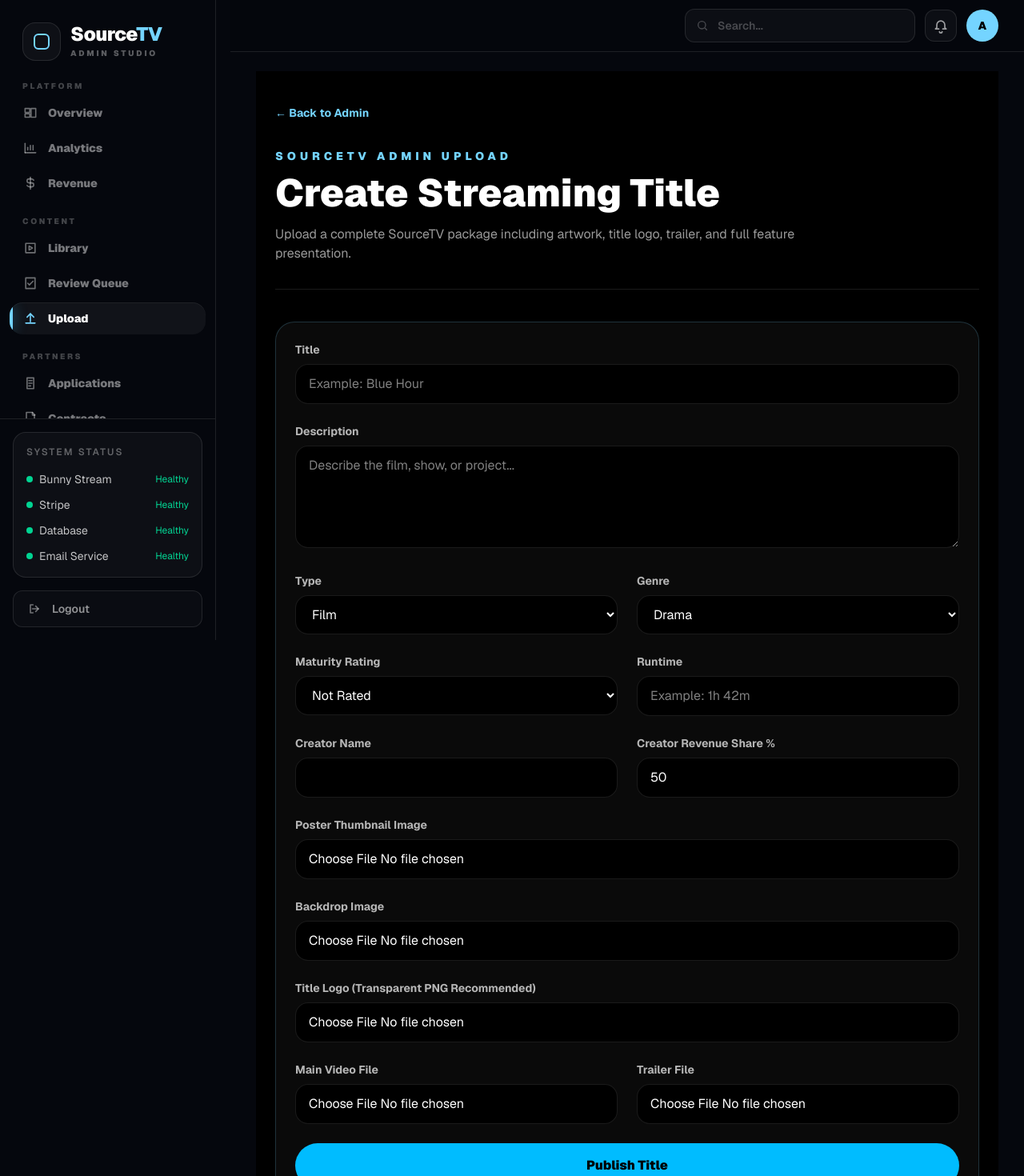
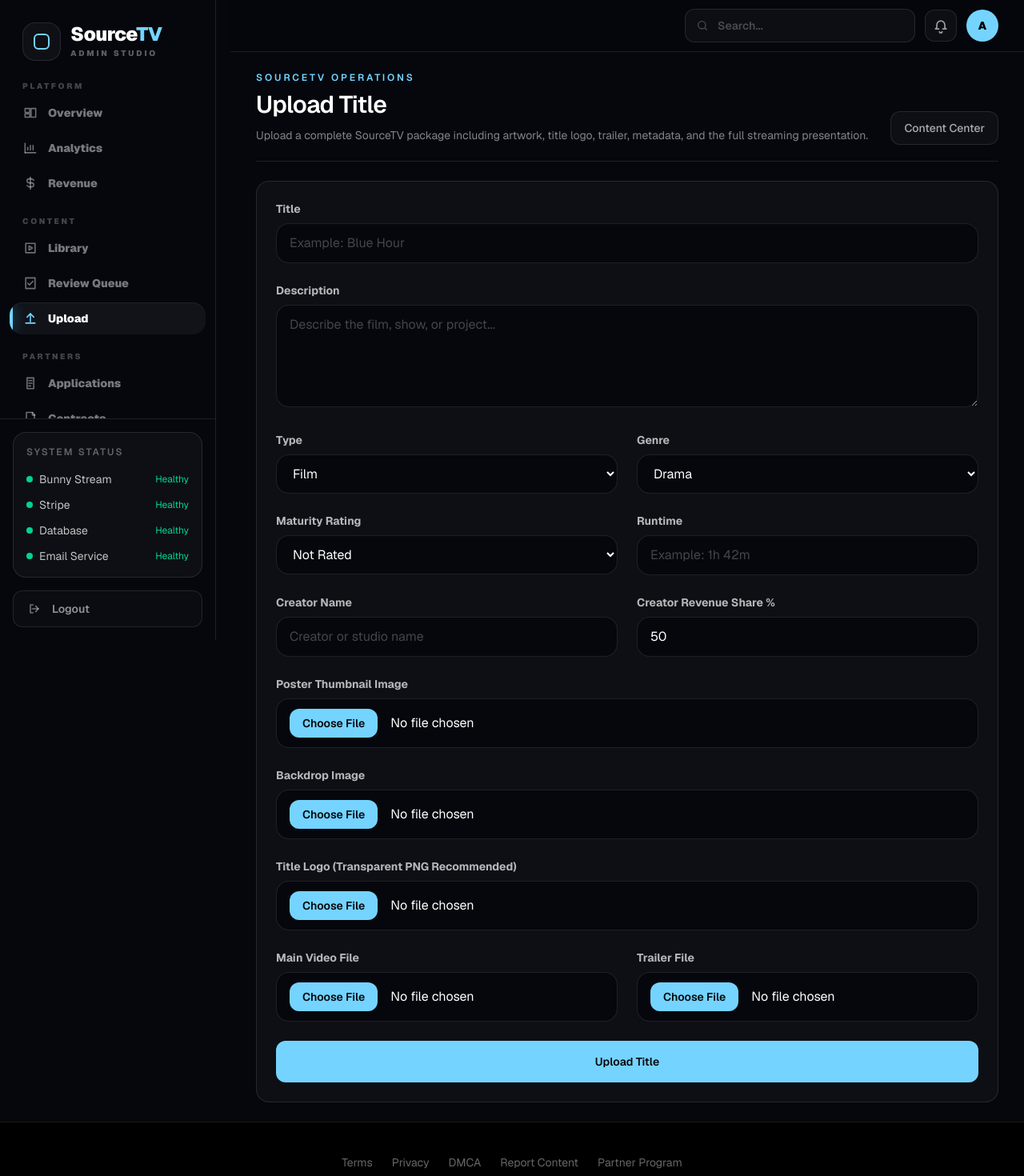
Before and after one commit to EvaTeo/SourceTV, a Next.js app: page /admin/upload in a window 1280 px wide. Shown: the top 1470 px of the page at 80% size. Built offline with nearby package versions, Linux system fonts and the light colour scheme.

Commit message:
Polish admin upload page

```diff
--- a/app/admin/upload/page.tsx
+++ b/app/admin/upload/page.tsx
@@ -1,7 +1,9 @@
 "use client";
 
+import Link from "next/link";
 import { useState } from "react";
-import Link from "next/link";
+
+import AdminPageHeader from "@/app/components/admin/AdminPageHeader";
 
 export default function AdminUploadPage() {
   const [form, setForm] = useState({
@@ -24,14 +26,15 @@ export default function AdminUploadPage() {
   const [result, setResult] = useState<any>(null);
   const [loading, setLoading] = useState(false);
 
-  async function handleUpload(e: React.FormEvent) {
-    e.preventDefault();
+  async function handleUpload(event: React.FormEvent) {
+    event.preventDefault();
 
     if (!form.title || !form.description || !mainVideoFile) {
       alert("Title, description, and main video are required.");
       return;
     }
 
+    try {
       setLoading(true);
 
       const formData = new FormData();
@@ -66,7 +69,6 @@ export default function AdminUploadPage() {
       const data = await res.json();
 
       setResult(data);
-    setLoading(false);
 
       if (!res.ok) {
         alert(data.error || "Upload failed");
@@ -74,40 +76,40 @@ export default function AdminUploadPage() {
       }
 
       alert("Streaming title uploaded successfully!");
+    } catch (error) {
+      console.error("UPLOAD ERROR:", error);
+      alert("Upload failed.");
+    } finally {
+      setLoading(false);
+    }
   }
 
   function updateField(name: string, value: string) {
-    setForm((prev) => ({
-      ...prev,
+    setForm((current) => ({
+      ...current,
       [name]: value,
     }));
   }
 
   return (
-    <main className="min-h-screen bg-black px-6 py-10 text-white">
-      <div className="mx-auto max-w-5xl">
-        <Link href="/admin" className="text-sm font-bold text-sky-300">
-          ← Back to Admin
+    <main className="space-y-6">
+      <AdminPageHeader
+        eyebrow="SourceTV Operations"
+        title="Upload Title"
+        description="Upload a complete SourceTV package including artwork, title logo, trailer, metadata, and the full streaming presentation."
+        actions={
+          <Link
+            href="/admin/content"
+            className="rounded-xl border border-white/10 bg-white/[0.035] px-4 py-2.5 text-sm font-medium text-white/65 transition hover:border-white/20 hover:bg-white/[0.055] hover:text-white"
+          >
+            Content Center
           </Link>
-
-        <div className="mt-8 border-b border-white/10 pb-8">
-          <p className="text-sm font-black uppercase tracking-[0.35em] text-sky-300">
-            SourceTV Admin Upload
-          </p>
-
-          <h1 className="mt-3 text-5xl font-black">
-            Create Streaming Title
-          </h1>
-
-          <p className="mt-4 max-w-2xl text-white/60">
-            Upload a complete SourceTV package including artwork, title logo,
-            trailer, and full feature presentation.
-          </p>
-        </div>
+        }
+      />
 
       <form
         onSubmit={handleUpload}
-          className="mt-10 grid gap-6 rounded-3xl border border-sky-300/20 bg-white/[0.04] p-6 md:grid-cols-2"
+        className="grid gap-6 rounded-2xl border border-white/10 bg-white/[0.035] p-6 md:grid-cols-2"
       >
         <div className="md:col-span-2">
           <label className="block text-sm font-bold text-white/70">
@@ -116,8 +118,8 @@ export default function AdminUploadPage() {
 
           <input
             value={form.title}
-              onChange={(e) => updateField("title", e.target.value)}
-              className="mt-2 w-full rounded-2xl border border-white/10 bg-black px-4 py-3 outline-none focus:border-sky-300"
+            onChange={(event) => updateField("title", event.target.value)}
+            className="mt-2 w-full rounded-2xl border border-white/10 bg-[#05070d] px-4 py-3 text-white outline-none transition placeholder:text-white/25 focus:border-sky-300"
             placeholder="Example: Blue Hour"
           />
         </div>
@@ -129,8 +131,10 @@ export default function AdminUploadPage() {
 
           <textarea
             value={form.description}
-              onChange={(e) => updateField("description", e.target.value)}
-              className="mt-2 min-h-32 w-full rounded-2xl border border-white/10 bg-black px-4 py-3 outline-none focus:border-sky-300"
+            onChange={(event) =>
+              updateField("description", event.target.value)
+            }
+            className="mt-2 min-h-32 w-full rounded-2xl border border-white/10 bg-[#05070d] px-4 py-3 text-white outline-none transition placeholder:text-white/25 focus:border-sky-300"
             placeholder="Describe the film, show, or project..."
           />
         </div>
@@ -142,8 +146,8 @@ export default function AdminUploadPage() {
 
           <select
             value={form.type}
-              onChange={(e) => updateField("type", e.target.value)}
-              className="mt-2 w-full rounded-2xl border border-white/10 bg-black px-4 py-3"
+            onChange={(event) => updateField("type", event.target.value)}
+            className="mt-2 w-full rounded-2xl border border-white/10 bg-[#05070d] px-4 py-3 text-white outline-none focus:border-sky-300"
           >
             <option>Film</option>
             <option>Short Film</option>
@@ -161,8 +165,8 @@ export default function AdminUploadPage() {
 
           <select
             value={form.genre}
-              onChange={(e) => updateField("genre", e.target.value)}
-              className="mt-2 w-full rounded-2xl border border-white/10 bg-black px-4 py-3"
+            onChange={(event) => updateField("genre", event.target.value)}
+            className="mt-2 w-full rounded-2xl border border-white/10 bg-[#05070d] px-4 py-3 text-white outline-none focus:border-sky-300"
           >
             <option>Drama</option>
             <option>Comedy</option>
@@ -182,10 +186,10 @@ export default function AdminUploadPage() {
 
           <select
             value={form.maturityRating}
-              onChange={(e) =>
-                updateField("maturityRating", e.target.value)
+            onChange={(event) =>
+              updateField("maturityRating", event.target.value)
             }
-              className="mt-2 w-full rounded-2xl border border-white/10 bg-black px-4 py-3"
+            className="mt-2 w-full rounded-2xl border border-white/10 bg-[#05070d] px-4 py-3 text-white outline-none focus:border-sky-300"
           >
             <option>Not Rated</option>
             <option>G</option>
@@ -203,8 +207,8 @@ export default function AdminUploadPage() {
 
           <input
             value={form.runtime}
-              onChange={(e) => updateField("runtime", e.target.value)}
-              className="mt-2 w-full rounded-2xl border border-white/10 bg-black px-4 py-3"
+            onChange={(event) => updateField("runtime", event.target.value)}
+            className="mt-2 w-full rounded-2xl border border-white/10 bg-[#05070d] px-4 py-3 text-white outline-none transition placeholder:text-white/25 focus:border-sky-300"
             placeholder="Example: 1h 42m"
           />
         </div>
@@ -216,8 +220,11 @@ export default function AdminUploadPage() {
 
           <input
             value={form.creatorName}
-              onChange={(e) => updateField("creatorName", e.target.value)}
-              className="mt-2 w-full rounded-2xl border border-white/10 bg-black px-4 py-3"
+            onChange={(event) =>
+              updateField("creatorName", event.target.value)
+            }
+            className="mt-2 w-full rounded-2xl border border-white/10 bg-[#05070d] px-4 py-3 text-white outline-none transition placeholder:text-white/25 focus:border-sky-300"
+            placeholder="Creator or studio name"
           />
         </div>
 
@@ -231,8 +238,10 @@ export default function AdminUploadPage() {
             min="0"
             max="100"
             value={form.revenueShare}
-              onChange={(e) => updateField("revenueShare", e.target.value)}
-              className="mt-2 w-full rounded-2xl border border-white/10 bg-black px-4 py-3"
+            onChange={(event) =>
+              updateField("revenueShare", event.target.value)
+            }
+            className="mt-2 w-full rounded-2xl border border-white/10 bg-[#05070d] px-4 py-3 text-white outline-none focus:border-sky-300"
           />
         </div>
 
@@ -244,10 +253,10 @@ export default function AdminUploadPage() {
           <input
             type="file"
             accept="image/*"
-              onChange={(e) =>
-                setThumbnailFile(e.target.files?.[0] || null)
+            onChange={(event) =>
+              setThumbnailFile(event.target.files?.[0] || null)
             }
-              className="mt-2 w-full rounded-2xl border border-white/10 bg-black px-4 py-3"
+            className="mt-2 w-full rounded-2xl border border-white/10 bg-[#05070d] px-4 py-3 text-white file:mr-4 file:rounded-xl file:border-0 file:bg-sky-300 file:px-4 file:py-2 file:text-sm file:font-semibold file:text-[#05070d]"
           />
         </div>
 
@@ -259,10 +268,10 @@ export default function AdminUploadPage() {
           <input
             type="file"
             accept="image/*"
-              onChange={(e) =>
-                setBackdropFile(e.target.files?.[0] || null)
+            onChange={(event) =>
+              setBackdropFile(event.target.files?.[0] || null)
             }
-              className="mt-2 w-full rounded-2xl border border-white/10 bg-black px-4 py-3"
+            className="mt-2 w-full rounded-2xl border border-white/10 bg-[#05070d] px-4 py-3 text-white file:mr-4 file:rounded-xl file:border-0 file:bg-sky-300 file:px-4 file:py-2 file:text-sm file:font-semibold file:text-[#05070d]"
           />
         </div>
 
@@ -274,10 +283,10 @@ export default function AdminUploadPage() {
           <input
             type="file"
             accept="image/png,image/webp,image/svg+xml"
-              onChange={(e) =>
-                setTitleLogoFile(e.target.files?.[0] || null)
+            onChange={(event) =>
+              setTitleLogoFile(event.target.files?.[0] || null)
             }
-              className="mt-2 w-full rounded-2xl border border-white/10 bg-black px-4 py-3"
+            className="mt-2 w-full rounded-2xl border border-white/10 bg-[#05070d] px-4 py-3 text-white file:mr-4 file:rounded-xl file:border-0 file:bg-sky-300 file:px-4 file:py-2 file:text-sm file:font-semibold file:text-[#05070d]"
           />
         </div>
 
@@ -289,10 +298,10 @@ export default function AdminUploadPage() {
           <input
             type="file"
             accept="video/*"
-              onChange={(e) =>
-                setMainVideoFile(e.target.files?.[0] || null)
+            onChange={(event) =>
+              setMainVideoFile(event.target.files?.[0] || null)
             }
-              className="mt-2 w-full rounded-2xl border border-white/10 bg-black px-4 py-3"
+            className="mt-2 w-full rounded-2xl border border-white/10 bg-[#05070d] px-4 py-3 text-white file:mr-4 file:rounded-xl file:border-0 file:bg-sky-300 file:px-4 file:py-2 file:text-sm file:font-semibold file:text-[#05070d]"
           />
         </div>
 
@@ -304,30 +313,29 @@ export default function AdminUploadPage() {
           <input
             type="file"
             accept="video/*"
-              onChange={(e) =>
-                setTrailerFile(e.target.files?.[0] || null)
+            onChange={(event) =>
+              setTrailerFile(event.target.files?.[0] || null)
             }
-              className="mt-2 w-full rounded-2xl border border-white/10 bg-black px-4 py-3"
+            className="mt-2 w-full rounded-2xl border border-white/10 bg-[#05070d] px-4 py-3 text-white file:mr-4 file:rounded-xl file:border-0 file:bg-sky-300 file:px-4 file:py-2 file:text-sm file:font-semibold file:text-[#05070d]"
           />
         </div>
 
         <button
           type="submit"
           disabled={loading}
-            className="md:col-span-2 rounded-full bg-sky-400 px-6 py-4 font-black text-black disabled:opacity-50"
+          className="rounded-xl bg-sky-300 px-6 py-4 text-sm font-semibold text-[#05070d] transition hover:bg-sky-200 disabled:cursor-not-allowed disabled:opacity-50 md:col-span-2"
         >
-            {loading
-              ? "Uploading Streaming Package..."
-              : "Publish Title"}
+          {loading ? "Uploading Streaming Package..." : "Upload Title"}
         </button>
       </form>
 
       {result && (
-          <pre className="mt-8 overflow-auto rounded-2xl border border-white/10 bg-zinc-950 p-5 text-xs text-white/70">
+        <div className="rounded-2xl border border-white/10 bg-white/[0.035] p-5">
+          <pre className="overflow-auto text-xs text-white/70">
             {JSON.stringify(result, null, 2)}
           </pre>
+        </div>
       )}
-      </div>
     </main>
   );
 }
```
Lines whose indentation alone changed are shown as unchanged.
